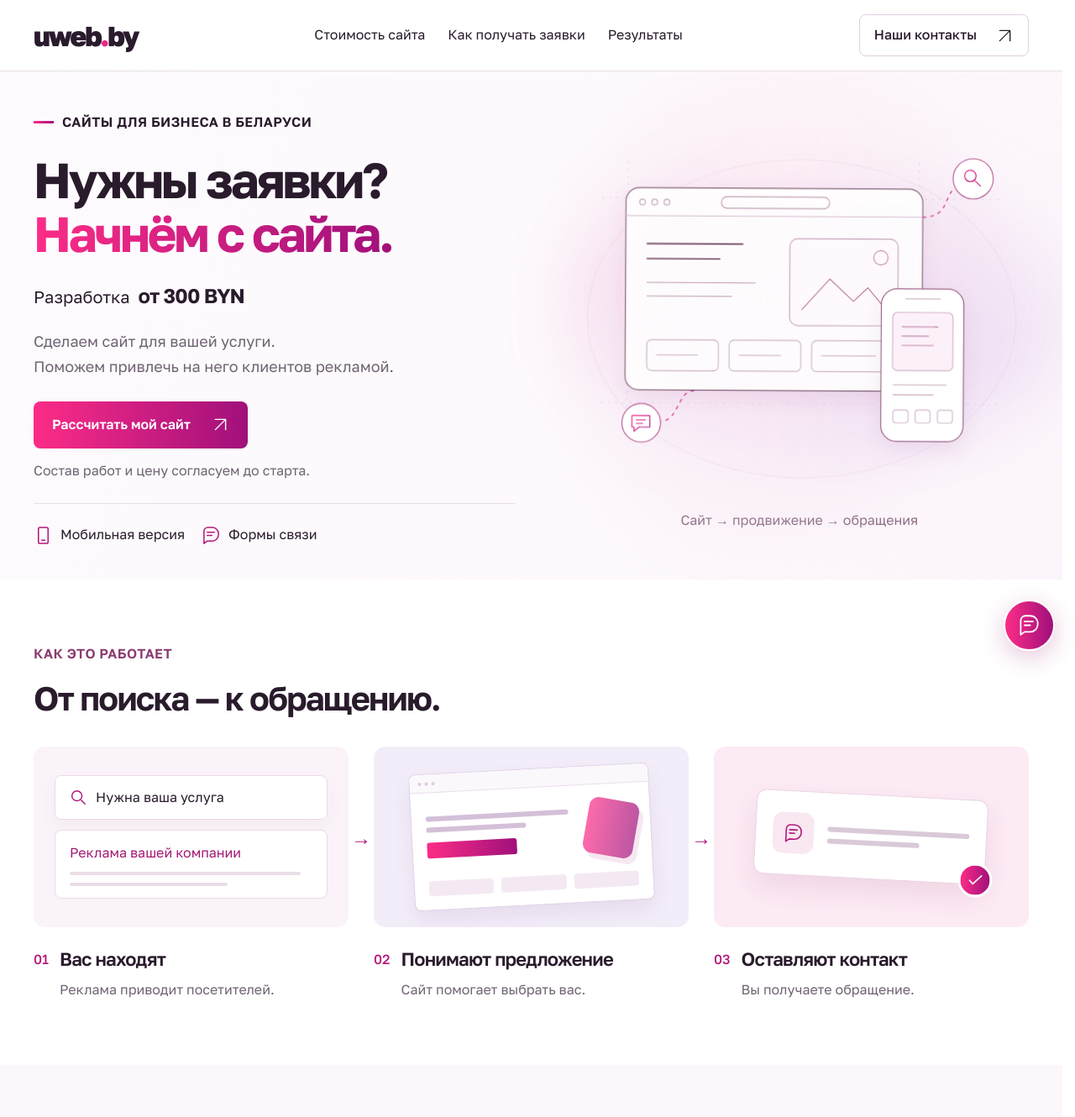
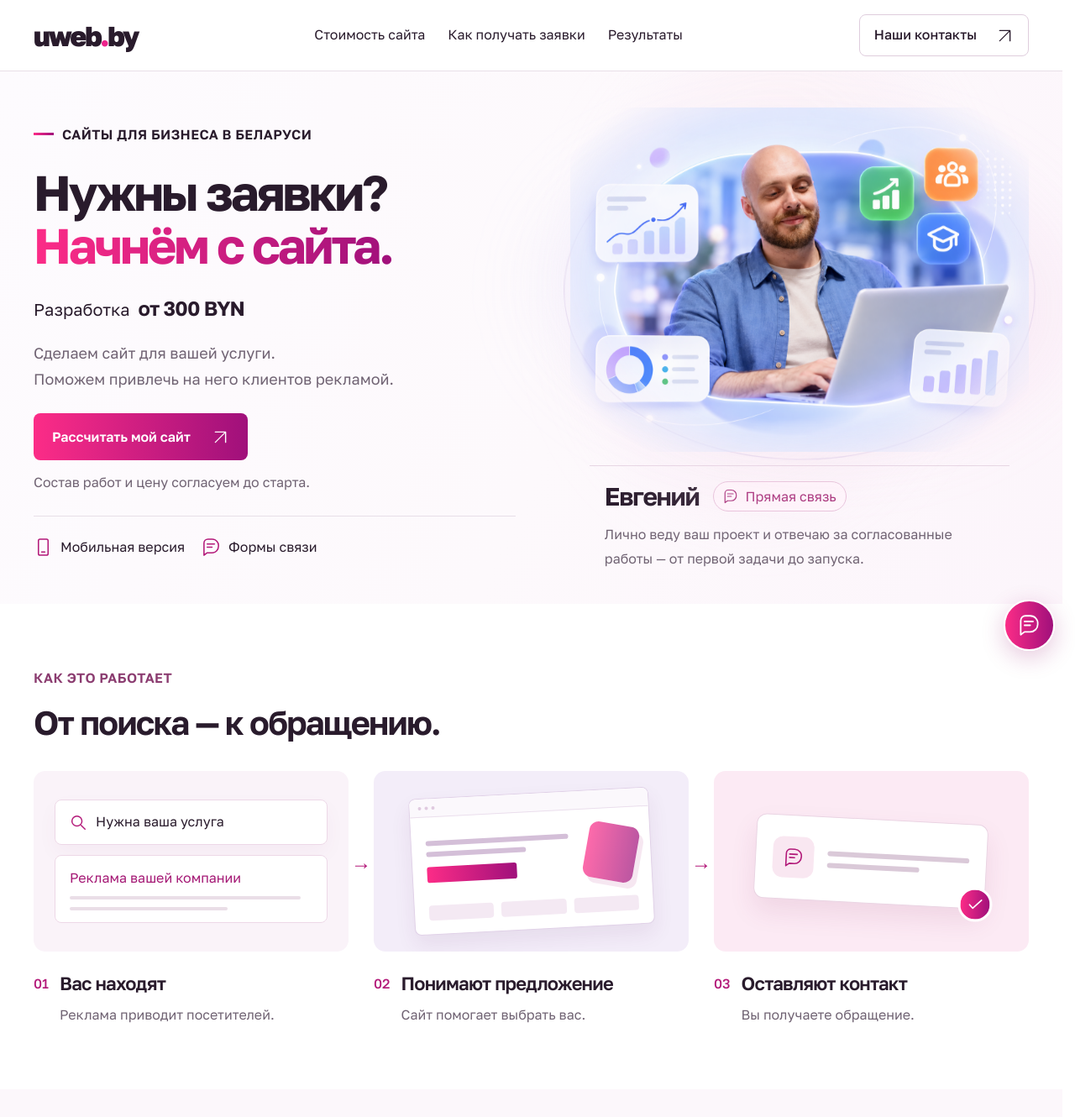
Before and after one commit to newtesting1111111-ctrl/plugins, a PHP site: page / in a window 1280 px wide. Shown: the top 1330 px of the page at 84% size. Run offline with PHP 8.4, Linux system fonts and the light colour scheme.

Commit message:
Present owner portrait and personal project responsibility in hero

```diff
--- a/assets/landing.css
+++ b/assets/landing.css
@@ -930,3 +930,21 @@ html.lenis{scroll-behavior:auto!important}
 @media(prefers-reduced-motion:reduce){.hero-studio *{animation:none!important}.tariff-illustration{transition:none}.reveal-ready{opacity:1!important;translate:none!important;filter:none!important;transition:none!important}html{scroll-behavior:auto}}
 .calculator-scope-note{font-size:var(--text-size);line-height:1.7;color:var(--muted);margin-top:16px}
 @media(max-width:650px){.hero-picture figcaption{padding-right:56px}}
+/* A personal first contact: the original owner portrait and an explicit commitment. */
+.hero-personal-picture{min-width:0}
+.hero-studio-owner{height:auto;aspect-ratio:4/3;position:relative;isolation:isolate}
+.owner-photo{position:relative;z-index:1;display:block;width:100%;height:auto;aspect-ratio:4/3;object-fit:contain;mask-image:radial-gradient(ellipse at 50% 48%,#000 49%,rgba(0,0,0,.95) 64%,transparent 85%);-webkit-mask-image:radial-gradient(ellipse at 50% 48%,#000 49%,rgba(0,0,0,.95) 64%,transparent 85%)}
+.hero-studio-owner .aurora-one{inset:5% -7% 0;background:radial-gradient(ellipse at 40% 40%,#cfd7ff70,transparent 68%),radial-gradient(ellipse at 80% 65%,#f0b7db4d,transparent 70%)}
+.hero-studio-owner .hero-fine-orbit{inset:5% 0 0;border-color:#c9b3df55}
+.motion-enabled .owner-photo{animation:owner-portrait-float 12s ease-in-out infinite}
+.hero-personal-picture .owner-caption{max-width:500px;margin:11px auto 0;padding:18px 18px 0;text-align:left;border-top:1px solid #e7d7e4;color:var(--ink)}
+.owner-name-row{display:flex;align-items:center;gap:17px;flex-wrap:wrap;margin-bottom:13px}
+.owner-name-row>strong{font-size:30px;font-weight:650;letter-spacing:-.045em;line-height:1.2;color:var(--ink)}
+.owner-direct{display:inline-flex;align-items:center;gap:8px;padding:5px 11px;border:1px solid #e9c4dc;border-radius:20px;background:#fff7fc;color:#a62d78;font-size:16px;line-height:1.5}
+.owner-direct .icon{width:18px;height:18px}
+.owner-caption>p{font-size:16px;line-height:1.8;color:var(--muted);max-width:460px}
+@keyframes owner-portrait-float{0%,100%{transform:translate3d(0,0,0)}50%{transform:translate3d(0,-5px,0)}}
+@media(max-width:900px){.owner-name-row{gap:11px}.owner-name-row>strong{font-size:27px}.hero-personal-picture .owner-caption{padding-inline:8px}.owner-direct{padding:5px 10px}}
+@media(max-width:650px){.hero-personal-picture{max-width:440px;width:100%;margin-inline:auto}.hero-studio-owner{height:auto;aspect-ratio:4/3;margin-top:0}.hero-personal-picture .owner-caption{padding:16px 4px 0;margin-top:8px}.owner-name-row{gap:12px;margin-bottom:12px}.owner-name-row>strong{font-size:25px}.owner-direct{font-size:14px;padding:4px 10px;gap:7px}.owner-direct .icon{width:17px;height:17px}.owner-caption>p{font-size:14px;line-height:1.8}.owner-photo{mask-image:radial-gradient(ellipse at 50% 48%,#000 52%,rgba(0,0,0,.95) 67%,transparent 87%);-webkit-mask-image:radial-gradient(ellipse at 50% 48%,#000 52%,rgba(0,0,0,.95) 67%,transparent 87%)}}
+@media(prefers-reduced-motion:reduce){.owner-photo{animation:none!important}}
+@media(max-width:650px){.owner-caption>p{padding-right:54px}}
--- a/index.php
+++ b/index.php
@@ -14,10 +14,10 @@ header('Cache-Control: no-store');
   <meta name="description" content="Нужны заявки? Начнём с сайта от <?= site_e(site_money('landing')) ?>. Разработка, мобильная версия и формы. Контекстная реклама — от <?= site_e(site_money('adsMonthly')) ?>/мес., рекламный бюджет отдельно.">
   <link rel="icon" href="/favicon.svg">
   <link rel="preload" href="/fonts/golos-text-cyrillic.woff2" as="font" type="font/woff2" crossorigin>
-  <link rel="stylesheet" href="/assets/landing.css?v=refined-1">
+  <link rel="stylesheet" href="/assets/landing.css?v=personal-1">
   <script id="site-settings" type="application/json"><?= json_encode(['prices' => $settings['prices'], 'currency' => $settings['currency'], 'extras' => $settings['extras'], 'calculator' => $settings['calculator']], JSON_HEX_TAG | JSON_HEX_AMP | JSON_HEX_APOS | JSON_HEX_QUOT | JSON_UNESCAPED_UNICODE) ?></script>
   <script src="/assets/vendor/lenis.min.js?v=1.3.26" defer></script>
-  <script src="/assets/landing.js?v=refined-1" defer></script>
+  <script src="/assets/landing.js?v=personal-1" defer></script>
 </head>
 <body>
   <svg class="icon-defs" aria-hidden="true" xmlns="http://www.w3.org/2000/svg"><defs>
@@ -66,9 +66,9 @@ header('Cache-Control: no-store');
           <p class="button-note">Состав работ и цену согласуем до старта.</p>
           <div class="hero-tags"><span><svg class="icon " viewBox="0 0 24 24" aria-hidden="true"><use href="#icon-phone"/></svg> Мобильная версия</span><span><svg class="icon " viewBox="0 0 24 24" aria-hidden="true"><use href="#icon-message"/></svg> Формы связи</span></div>
         </div>
-        <figure class="hero-picture" aria-labelledby="hero-caption">
-          <div class="hero-studio hero-studio-lite" aria-hidden="true"><div class="hero-aurora aurora-one"></div><div class="hero-aurora aurora-two"></div><div class="hero-fine-orbit"></div><svg class="hero-linework" viewBox="0 0 640 480"><use href="#art-hero"/></svg></div>
-          <figcaption id="hero-caption">Сайт → продвижение → обращения</figcaption>
+        <figure class="hero-picture hero-personal-picture" aria-labelledby="hero-owner-name" aria-describedby="hero-owner-promise">
+          <div class="hero-studio hero-studio-owner"><div class="hero-aurora aurora-one" aria-hidden="true"></div><div class="hero-aurora aurora-two" aria-hidden="true"></div><div class="hero-fine-orbit" aria-hidden="true"></div><img class="owner-photo" src="/images/developer.png" width="1448" height="1086" alt="<?= site_e($settings['contacts']['name']) ?> — ваш исполнитель по разработке сайта" fetchpriority="high" decoding="async"></div>
+          <figcaption class="owner-caption"><div class="owner-name-row"><strong id="hero-owner-name"><?= site_e($settings['contacts']['name']) ?></strong><span class="owner-direct"><svg class="icon" viewBox="0 0 24 24" aria-hidden="true"><use href="#icon-message"/></svg>Прямая связь</span></div><p id="hero-owner-promise">Лично веду ваш проект и отвечаю за согласованные работы — от первой задачи до запуска.</p></figcaption>
         </figure>
       </div>
     </section>
```
Also changed, not shown: README.md, assets/illustrations.svg, images/developer.png (added), 1 other file.
